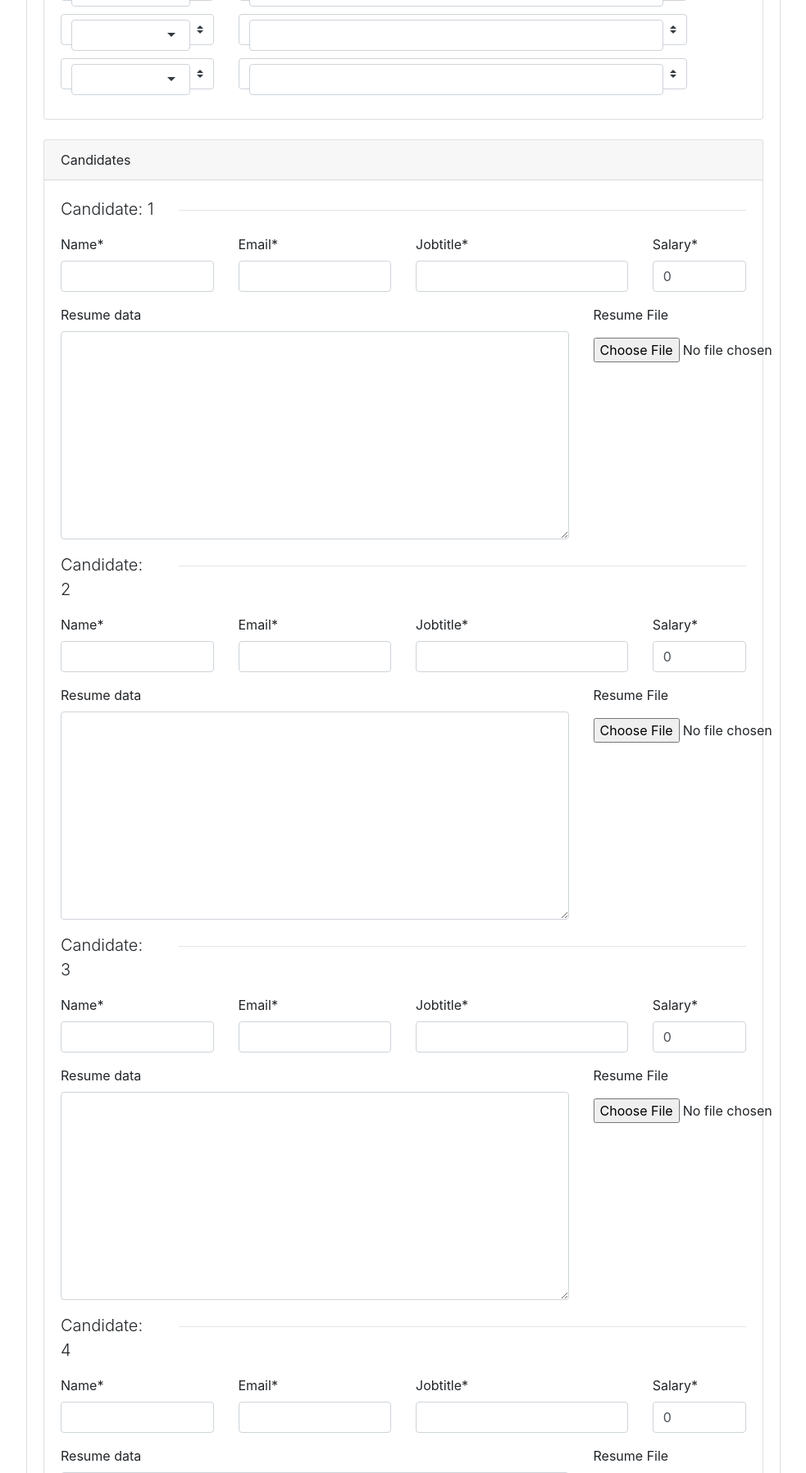
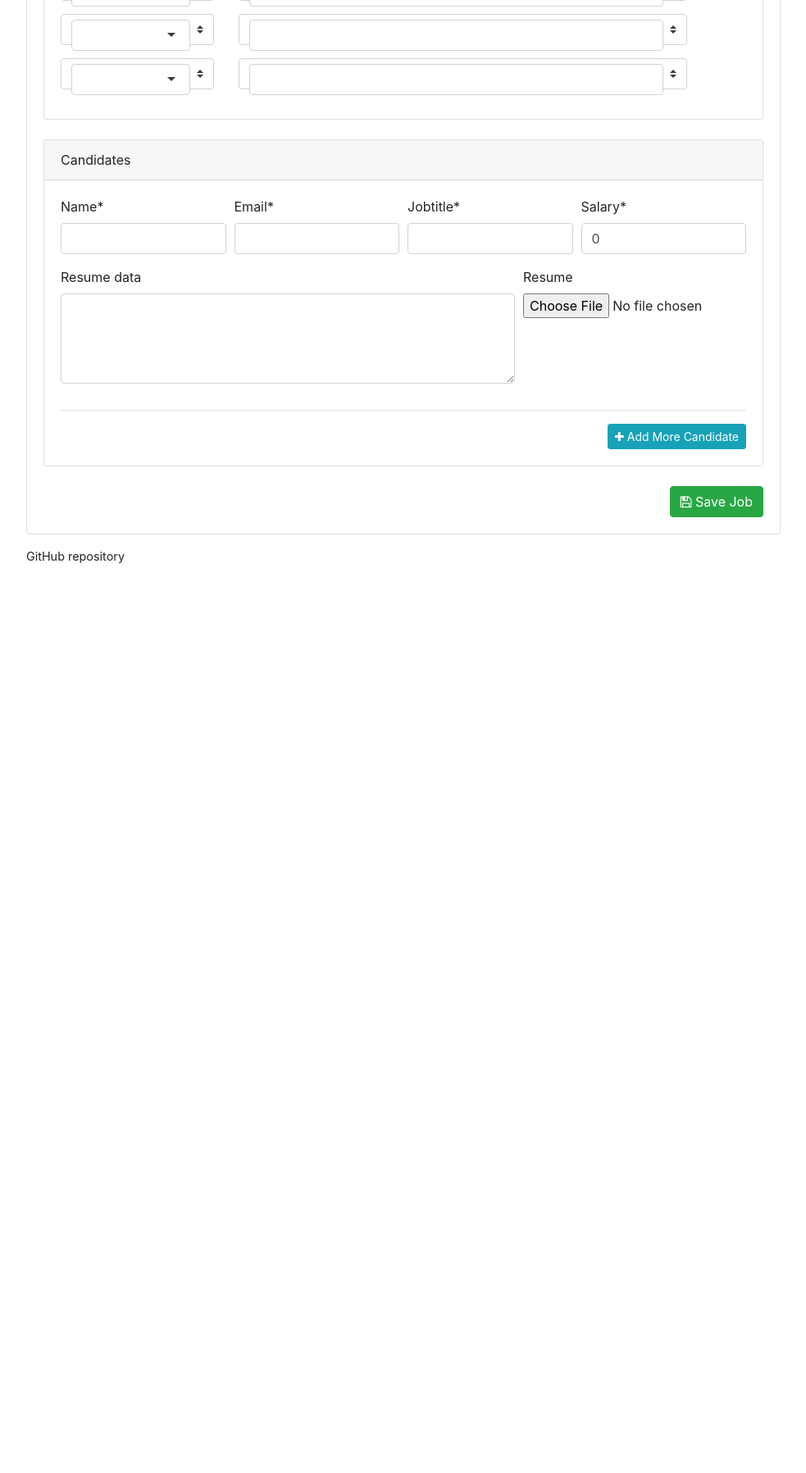
Before and after one commit to gamifications/jobportal, a Django app: page /create/ in a window 1280 px wide. Shown: the part 738-2535 px from the top of the page at 82% size, without its empty margins (148-1131 px from the left). After the commit the page ends 1425 px from the top, so only its background shows below. Run offline with Django 3.2, Linux system fonts and the light colour scheme; a user stored in the database is signed in; tables that the repository leaves empty hold one stand-in row (values such as "Sample post"); some libraries are stand-ins or nearby versions.

Commit message:
add more button for candidate completed

```diff
--- a/myapp/forms.py
+++ b/myapp/forms.py
@@ -63,7 +63,23 @@ class CandidateForm(forms.ModelForm):
     def __init__(self, *args, **kwargs):
         super().__init__(*args, **kwargs)
         self.helper = FormHelper()
-        # self.helper.form_show_labels = False
+        self.helper.use_custom_control = False
+        self.fields['resume_data'].widget.attrs = {'rows': 4}
+        self.helper.layout = Layout(
+            Row(
+                Column('name', css_class='form-group col-md-3 mb-0'),
+                Column('email', css_class='form-group col-md-3 mb-0'),
+                Column('jobtitle', css_class='form-group col-md-3 mb-0'),
+                Column('salary', css_class='form-group col-md-3 mb-0'),
+                css_class='form-row'
+            ),
+            Row(
+                Column('resume_data',css_class='form-group col-md-8 mb-0'),
+                Column('resume', css_class='form-group col-md-4 mb-0'),
+                css_class='form-row'
+            ),
+        )
+        self.helper.form_tag = False
 
 
 class KeywordChoiceField(forms.ModelChoiceField):
@@ -135,7 +151,7 @@ CandidateFormset = forms.inlineformset_factory(
     Job,
     Candidate,
     form=CandidateForm,
-    extra=4,
+    extra=0,
     min_num=1,
     validate_min=True,
 )
--- a/myapp/templates/myapp/job_confirm_delete.html
+++ b/myapp/templates/myapp/job_confirm_delete.html
@@ -2,6 +2,7 @@
 {% block content %}
 <form method="post">{% csrf_token %}
     <p>Are you sure you want to delete "{{ object }}"?</p>
-    <input class="btn btn-danger" type="submit" value="Confirm">
+    <a class="btn btn-link" href="{% url 'job:list' %}">Back</a>
+    <input class="btn btn-danger" type="submit" value="Confirm Delete">
 </form>
 {% endblock %}
--- a/myapp/templates/myapp/job_form.html
+++ b/myapp/templates/myapp/job_form.html
@@ -28,9 +28,7 @@
   <!-- Keywords Form -->
   {{ formset.management_form }}
   <div class="card mb-4">
-    <div class="card-header">
-      Keywords
-    </div>
+    <div class="card-header">Keywords</div>
     <div class="card-body">
       <div class="row">
         <div class="col-md-3">Keyword</div>
@@ -58,52 +56,23 @@
   <!-- Candidates Form -->
   {{ formset2.management_form }}
   <div class="card">
-    <div class="card-header">
-      Candidates
-    </div>
+    <div class="card-header">Candidates</div>
     <div class="card-body">
+      <div id="candidate_form">
       {% for form in formset2 %}
-      {{ form.id }}
-      <div class="row">
-        <div class="col-md-2"><p class="lead">Candidate: {{forloop.counter}}</p></div>
-        <div class="col-md-10"><hr></div>
+        {{ form.id }}
+        {% crispy form %}<hr>
+      {% endfor %}
       </div>
-      <div class="row">
-        <div class="col-md-3">
-          {{ form.name|as_crispy_field }}
-        </div>
-        <div class="col-md-3">
-          {{ form.email|as_crispy_field }}
-        </div>
-        <div class="col-md-4">
-          {{form.jobtitle|as_crispy_field}}
-        </div>
-        <div class="col-md-2">
-          {{form.salary|as_crispy_field}}
-        </div>
+      <div id="empty_form" style="display: none;">
+        {% crispy formset2.empty_form %}<hr>
       </div>
-
-      <div class="row">
-        <div class="col-md-9">
-          {{form.resume_data|as_crispy_field}}
-        </div>
-        <div class="col-md-3">
-          <p>Resume File</p>
-          {{form.resume}}
-          {% if form.resume.errors %}
-          <div class="alert alert-danger" role="alert">
-            <h4 class="alert-heading">Error!</h4>
-            <small>{{form.resume.errors}}</small>
-          </div>
-          {% endif %}
-
-        </div>
-      </div>
-      {% endfor %}
+      <button class="btn btn-info btn-sm float-right" type="button" id="add_more"><i class="fa fa-plus"></i> Add More Candidate</button>
     </div>
   </div>
-  <hr>
-  <button class="btn btn-primary btn-lg" type="submit"><i class="fa fa-save"></i> Save Job</button>
+  <br>
+  <button class="btn btn-success float-right" type="submit"><i class="fa fa-save"></i> Save Job</button>
+
 </form>
 
 {% endblock %}
@@ -126,6 +95,16 @@
       autoClose: true
     });
     $('.dateinput').attr("autocomplete", "off");
+
+    $('#add_more').click(function() {
+      // https://stackoverflow.com/a/8097617/2351696
+      const frm = 'candidate';
+      const form_idx = $(`#id_${frm}_set-TOTAL_FORMS`).val();
+      $('#candidate_form').append($('#empty_form').html().replace(/__prefix__/g, form_idx));
+      $(`#id_${frm}_set-TOTAL_FORMS`).val(parseInt(form_idx) + 1);
+      // cloneMore('div.candidate_form:last', 'candidate');
+    });
+
   });
 
 </script>
--- a/mysite/settings.py
+++ b/mysite/settings.py
@@ -167,7 +167,7 @@ ACCOUNT_SIGNUP_PASSWORD_ENTER_TWICE = False
 ACCOUNT_SESSION_REMEMBER = True
 ACCOUNT_AUTHENTICATION_METHOD = 'email'
 ACCOUNT_UNIQUE_EMAIL = True
-# ACCOUNT_AUTHENTICATION_METHOD = "email"
+ACCOUNT_EMAIL_VERIFICATION = "none"
 
 EMAIL_BACKEND = 'django.core.mail.backends.smtp.EmailBackend'
 EMAIL_HOST = 'smtp.gmail.com'
```
Also changed, not shown: myapp/templates/myapp/job_list.html (+10 -11 lines).
